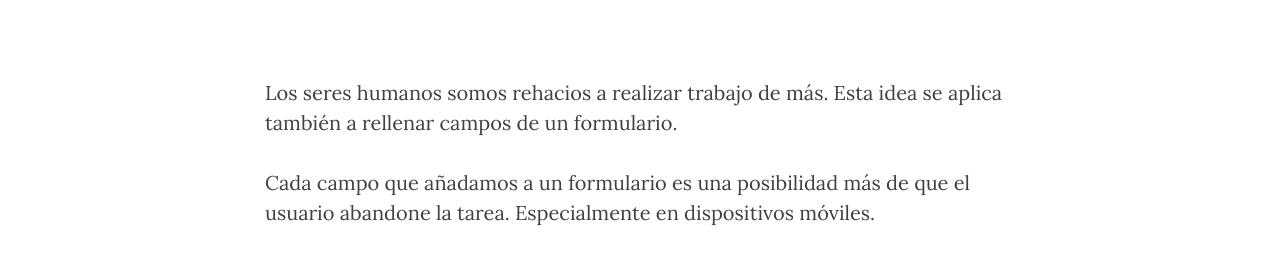
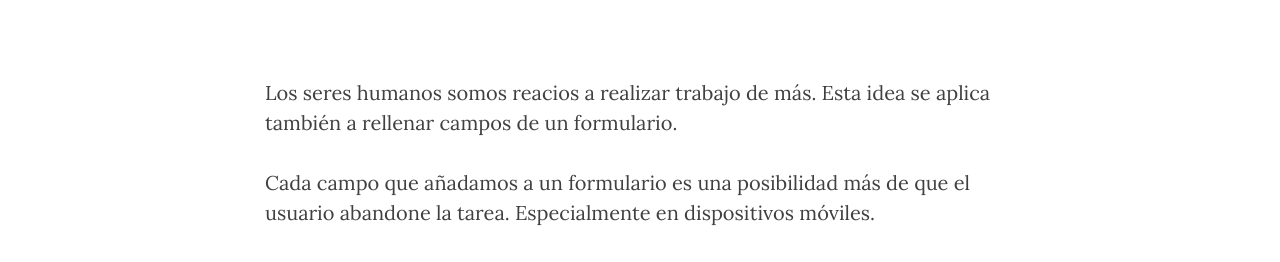
Before and after one commit to aunitz/beta, a Jekyll site: the page built from _posts/2017-03-09-tip-4-reducir-campos-formulario.markdown, in a window 1280 px wide. Shown: the part 538-800 px from the top of the page. Built offline with Jekyll 4.4.1, drawn with Linux system fonts in a browser that asks for light colours; nearby versions of some CDN libraries.

Commit message:
Corrección errata.

```diff
--- a/_posts/2017-03-09-tip-4-reducir-campos-formulario.markdown
+++ b/_posts/2017-03-09-tip-4-reducir-campos-formulario.markdown
@@ -7,7 +7,7 @@ author:     "Aunitz Giménez"
 header-img: "img/post-bg-01.jpg"
 ---
 
-<p>Los seres humanos somos rehacios a realizar trabajo de más. Esta idea se aplica también a rellenar campos de un formulario.</p>
+<p>Los seres humanos somos reacios a realizar trabajo de más. Esta idea se aplica también a rellenar campos de un formulario.</p>
 
 <p>Cada campo que añadamos a un formulario es una posibilidad más de que el usuario abandone la tarea. Especialmente en dispositivos móviles.</p>
 
```
